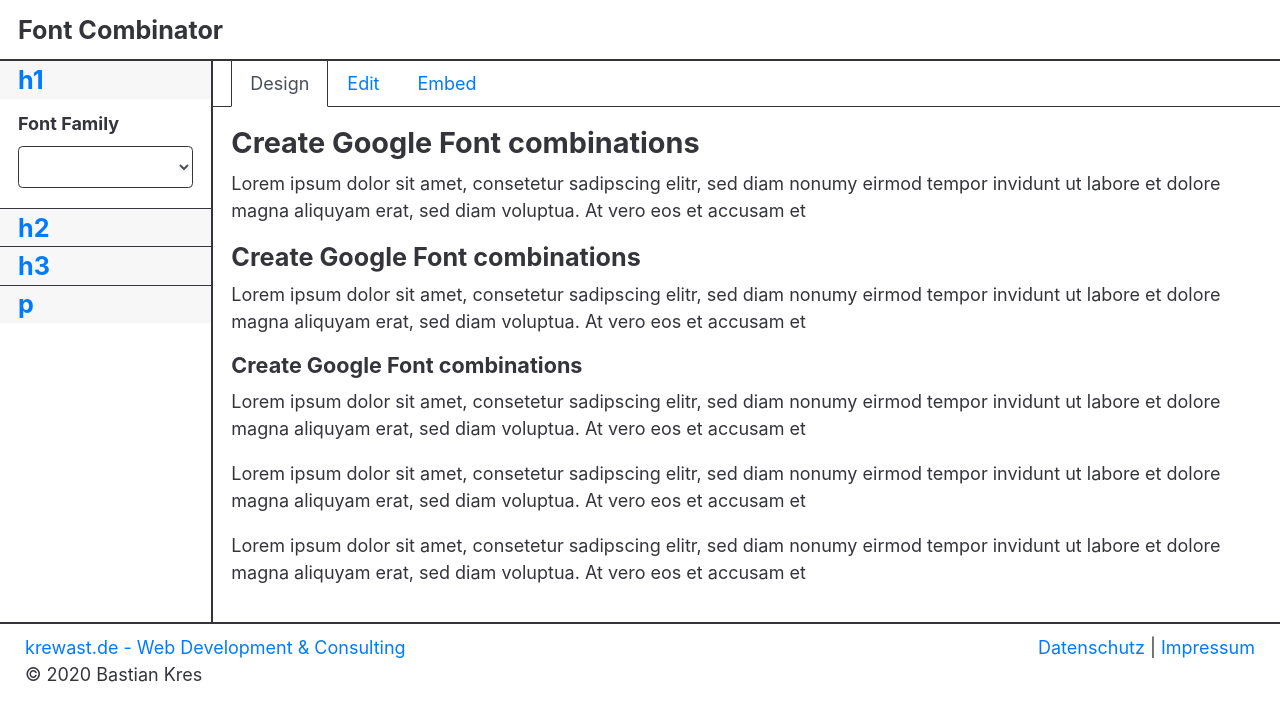
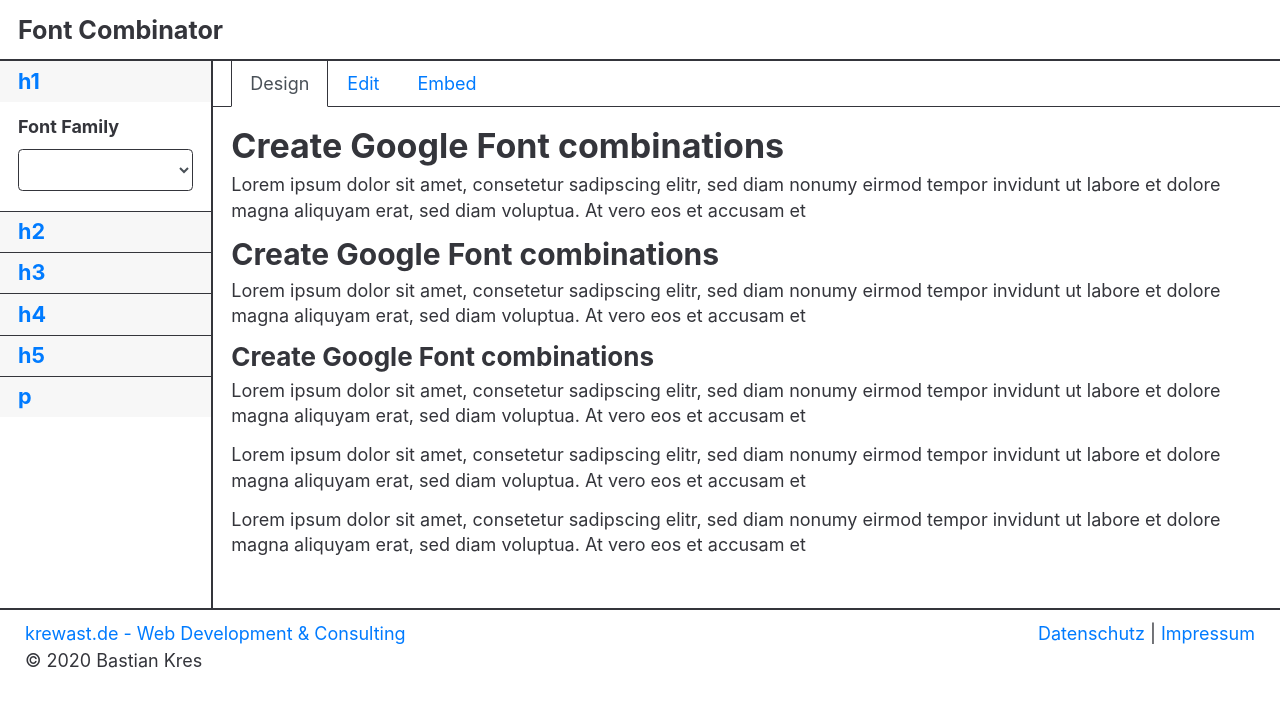
Before and after one commit to krewast/fontcombinator, a plain HTML site: page public/index.html in a window 1280 px wide. Drawn offline with Linux system fonts and the light colour scheme.

Commit message:
[Feature updated] Added h4 and h5 as new tags to be edited + a few UI improvements

```diff
--- a/public/css/main.css
+++ b/public/css/main.css
@@ -22,16 +22,9 @@ h6 {
   font-weight: bold;
 }
 
-h1 {
-  font-size: 1.6rem;
-}
-
-h2 {
-  font-size: 1.4rem;
-}
-
-h3 {
-  font-size: 1.2rem;
+p {
+  margin-bottom: 0.8em;
+  line-height: 1.4em;
 }
 
 label {
@@ -41,10 +34,6 @@ label {
 select,
 input {
   border: 1px solid #34353b !important;
-}
-
-textarea {
-  overflow: auto;
 }
 
 /* ===============
@@ -68,8 +57,8 @@ nav,
  * =============== */
 
 nav h1 {
+  margin-bottom: 0;
   font-size: 1.4rem;
-  margin-bottom: 0;
 }
 
 /* ===============
@@ -104,8 +93,9 @@ nav h1 {
 }
 
 #sidebar .card .card-header h2 {
-  padding: 0.2rem 1rem;
+  padding: 0.4rem 1rem;
   margin-bottom: 0;
+  font-size: 1.2rem;
   color: #007bff;
 }
 
@@ -158,6 +148,36 @@ nav h1 {
   padding: 1rem;
 }
 
+#design-tab #editor-output h1,
+#design-tab #editor-output h2,
+#design-tab #editor-output h3,
+#design-tab #editor-output h4,
+#design-tab #editor-output h5,
+#design-tab #editor-output h6 {
+  margin-bottom: 0.2em;
+  line-height: 1.15em;
+}
+
+#design-tab #editor-output h1 {
+  font-size: 34px;
+}
+
+#design-tab #editor-output h2 {
+  font-size: 30px;
+}
+
+#design-tab #editor-output h3 {
+  font-size: 26px;
+}
+
+#design-tab #editor-output h4 {
+  font-size: 22px;
+}
+
+#design-tab #editor-output h5 {
+  font-size: 18px;
+}
+
 /* Edit */
 
 #edit-tab #editor-input {
--- a/public/js/main.js
+++ b/public/js/main.js
@@ -27,6 +27,24 @@
             font: undefined,
             fontVariant: undefined,
             fontSize: 26,
+            lineHeight: 1.15,
+            marginBottom: 0.2,
+            subsets: ['latin'],
+          },
+          {
+            name: 'h4',
+            font: undefined,
+            fontVariant: undefined,
+            fontSize: 22,
+            lineHeight: 1.15,
+            marginBottom: 0.2,
+            subsets: ['latin'],
+          },
+          {
+            name: 'h5',
+            font: undefined,
+            fontVariant: undefined,
+            fontSize: 18,
             lineHeight: 1.15,
             marginBottom: 0.2,
             subsets: ['latin'],
```
